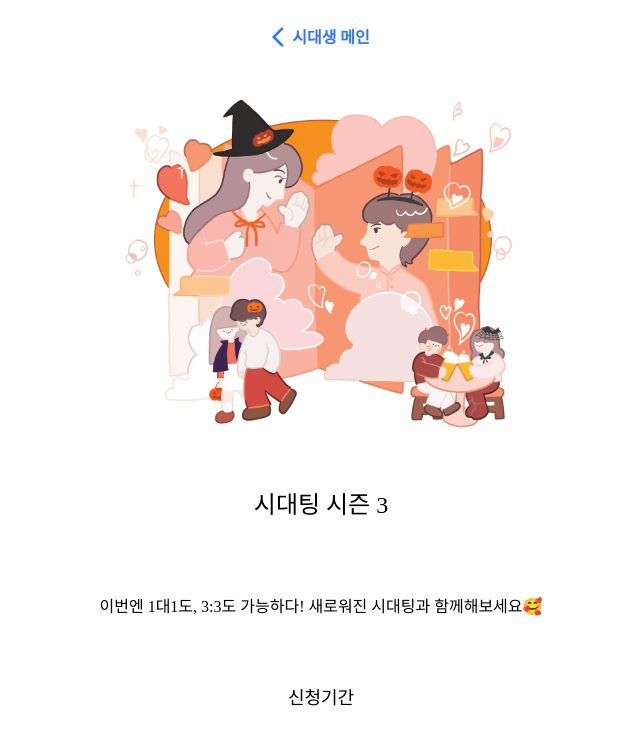
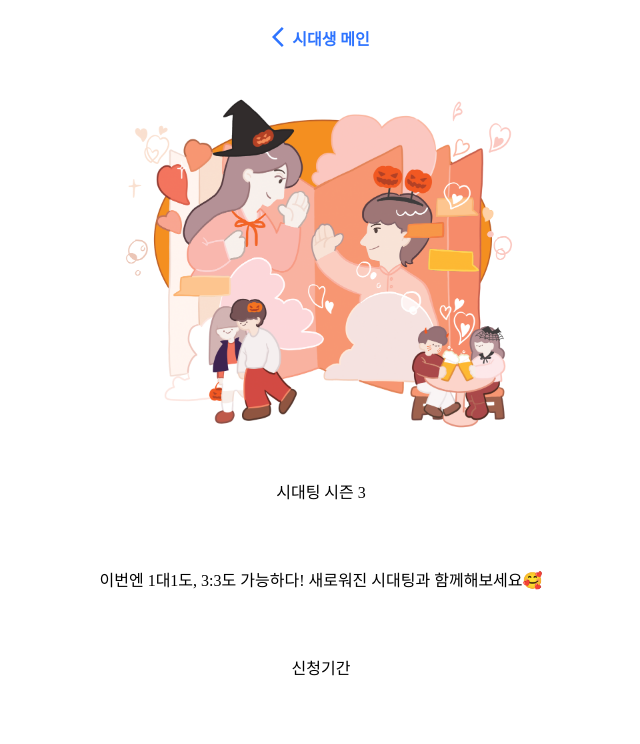
Before and after one commit to uoslife/client-meeting-season3, a Next.js app: page / in a window 1280 px wide. Shown: the top 744 px of the page, without its empty margins (319-959 px from the left). Built offline with nearby package versions, Linux system fonts and the light colour scheme; a web font is replaced by a local one.

Commit message:
feat: hoc 삭제

```diff
--- a/src/components/buttons/iconButton/IconButton.tsx
+++ b/src/components/buttons/iconButton/IconButton.tsx
@@ -1,7 +1,6 @@
 'use client';
 
 import Image from 'next/image';
-import { withThemeProvider } from '@/hoc/withThemeProvider';
 
 import * as S from './IconButton.style';
 
@@ -30,4 +29,4 @@ const IconButton = ({
     </S.Wrapper>
   );
 };
-export default withThemeProvider(IconButton);
+export default IconButton;
--- a/src/components/header/mainHeader/MainHeader.tsx
+++ b/src/components/header/mainHeader/MainHeader.tsx
@@ -1,5 +1,4 @@
 'use client';
-import { withThemeProvider } from '@/hoc/withThemeProvider';
 
 import * as S from './MainHeader.style';
 
@@ -21,4 +20,4 @@ const MainHeader = () => {
   );
 };
 
-export default withThemeProvider(MainHeader);
+export default MainHeader;
--- a/src/components/typography/text/Text.tsx
+++ b/src/components/typography/text/Text.tsx
@@ -6,7 +6,6 @@ import styled, { css } from 'styled-components';
 import { SizeTypes } from '@/types/styles.type';
 
 import { Combine } from '@/types/utils.type';
-import { withThemeProvider } from '@/hoc/withThemeProvider';
 
 export type TextProps = Combine<
   {
@@ -96,4 +95,4 @@ const Text = ({
   );
 };
 
-export default withThemeProvider(Text);
+export default Text;
--- a/src/hoc/withThemeProvider.tsx
+++ /dev/null
@@ -1,18 +0,0 @@
-'use client';
-
-import { theme } from '@/styles';
-import { ThemeProvider } from 'styled-components';
-
-type ComponentType = (props?: any) => JSX.Element;
-
-export const withThemeProvider = (WrappedComponent: ComponentType) => {
-  const Component = ({ ...props }) => {
-    return (
-      <ThemeProvider theme={theme}>
-        <WrappedComponent {...props} />
-      </ThemeProvider>
-    );
-  };
-
-  return Component;
-};
```
